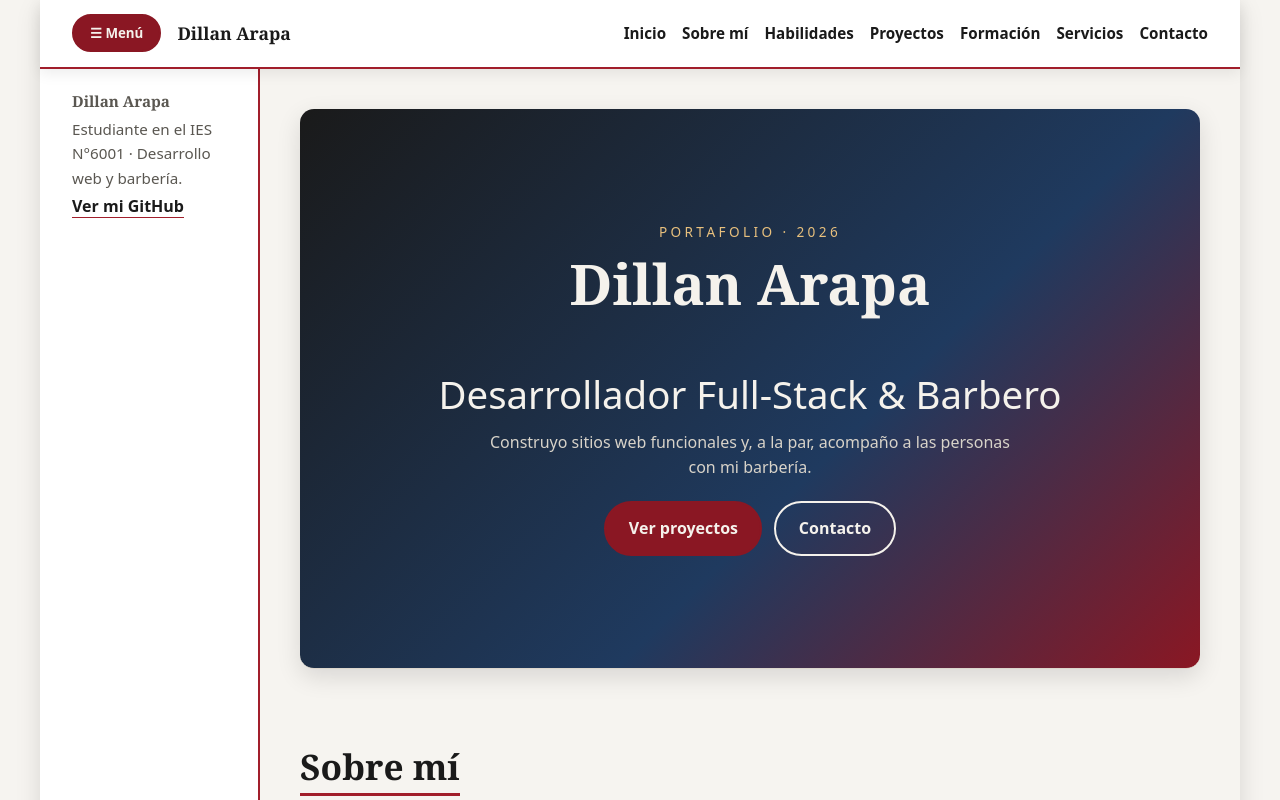
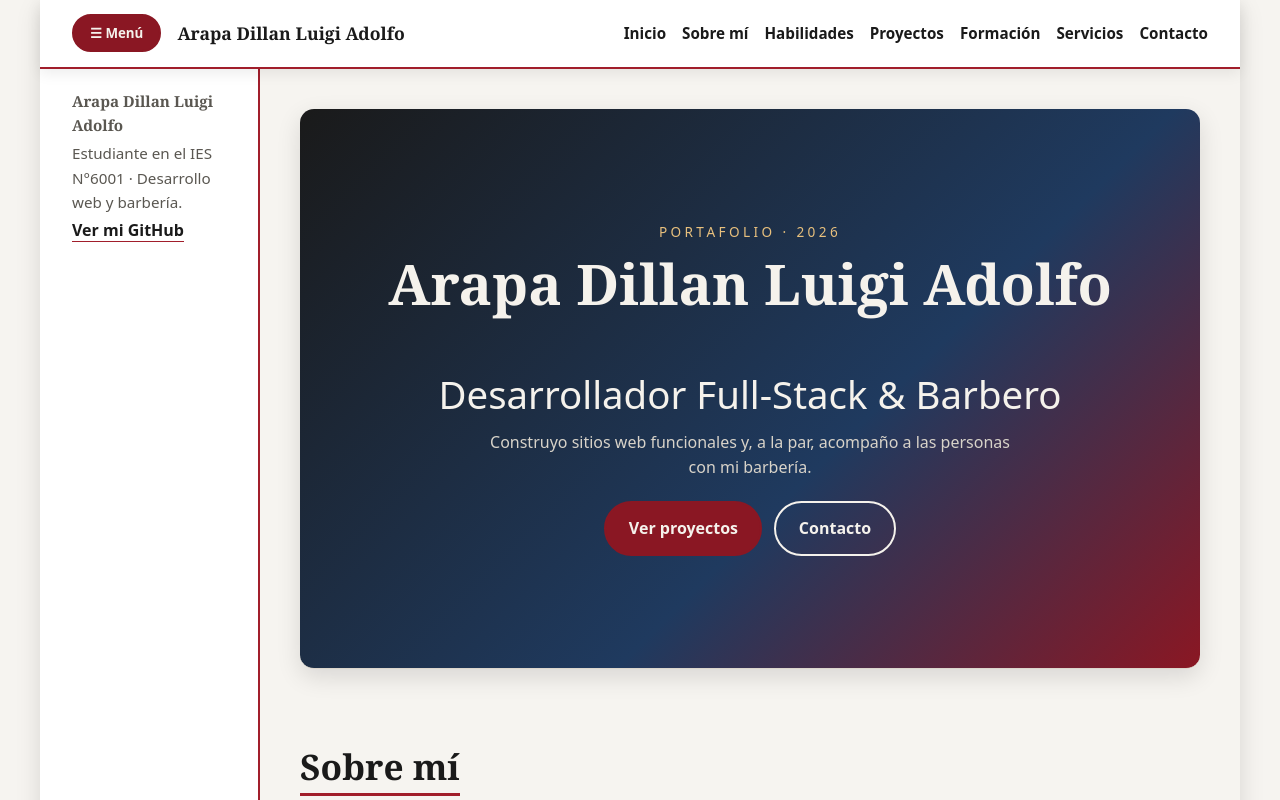
Before and after one commit to ArapaDillan10/Mi-portafolio, a plain HTML site: page index.html in a window 1280 px wide. Shown: the top 800 px of the page. Drawn offline with Linux system fonts and the light colour scheme.

Commit message:
content: link de Vercel

```diff
--- a/index.html
+++ b/index.html
@@ -3,8 +3,8 @@
 <head>
     <meta charset="UTF-8">
     <meta name="viewport" content="width=device-width, initial-scale=1.0">
-    <title>Dillan Arapa | Desarrollador Web Full-Stack</title>
-    <meta name="description" content="Portafolio de Dillan Arapa, desarrollador web full-stack y barbero. Proyectos con PHP, React, TypeScript y JavaScript, además de DKBZA Barber Studio.">
+    <title>Arapa Dillan Luigi Adolfo | Desarrollador Web Full-Stack</title>
+    <meta name="description" content="Portafolio de Arapa Dillan Luigi Adolfo, desarrollador web full-stack y barbero. Proyectos con PHP, React, TypeScript y JavaScript, además de DKBZA Barber Studio.">
     <link rel="stylesheet" href="css/style.css">
 </head>
 
@@ -14,7 +14,7 @@
     <!-- CABECERA: un solo menú principal -->
     <header class="header">
       <button class="btn-menu" id="toggleBtn" type="button" aria-controls="sidebar" aria-expanded="true">☰ Menú</button>
-      <p class="brand">Dillan Arapa</p>
+      <p class="brand">Arapa Dillan Luigi Adolfo</p>
       <nav class="nav-header" aria-label="Navegación principal">
         <ul>
           <li><a href="#inicio">Inicio</a></li>
@@ -30,7 +30,7 @@
 
     <!-- BARRA LATERAL: accesos rápidos -->
     <aside class="sidebar" id="sidebar" aria-label="Barra lateral">
-      <p class="sidebar-titulo">Dillan Arapa</p>
+      <p class="sidebar-titulo">Arapa Dillan Luigi Adolfo</p>
       <p>Estudiante en el IES N°6001 · Desarrollo web y barbería.</p>
       <a href="https://github.com/ArapaDillan10" target="_blank" rel="noopener noreferrer">Ver mi GitHub</a>
     </aside>
@@ -41,7 +41,7 @@
       <section class="hero" id="inicio" aria-labelledby="titulo-inicio">
         <div class="hero-contenido">
           <p class="hero-nombre">Portafolio · 2026</p>
-          <h1 id="titulo-inicio">Dillan Arapa</h1>
+          <h1 id="titulo-inicio">Arapa Dillan Luigi Adolfo</h1>
           <p class="hero-rol">Desarrollador Full-Stack &amp; Barbero</p>
           <p class="hero-frase">Construyo sitios web funcionales y, a la par, acompaño a las personas con mi barbería.</p>
           <div class="hero-botones">
@@ -57,7 +57,7 @@
         <p>Estudiante de la Tecnicatura Superior en Análisis de Sistemas y Desarrollo de Software (IES N°6001), con experiencia en desarrollo de aplicaciones web full-stack individuales y en equipo, gestión de un emprendimiento propio y atención al público. Busco oportunidades para seguir incorporando conocimientos y experiencia en entornos reales.</p>
         <p>Soy de La Poma. Me formé como barbero en la Academia Fusion Total Studio y disfruto la atención al público. También gestioné un emprendimiento de compra y venta online durante 7 meses.</p>
         <figure class="sobre-mi-figure">
-          <img src="images/dillanft1jpeg.jpeg" alt="Retrato de Dillan Arapa" width="300">
+          <img src="images/dillanft1jpeg.jpeg" alt="Retrato de Arapa Dillan Luigi Adolfo" width="300">
         </figure>
       </section>
 
@@ -84,6 +84,7 @@
             <p><strong>Rol:</strong> desarrollador (proyecto individual).</p>
             <p><strong>Tecnologías:</strong> HTML5, CSS3 y JavaScript.</p>
             <p><strong>Repositorio:</strong> <a href="https://github.com/ArapaDillan10/Mi-portafolio" target="_blank" rel="noopener noreferrer">Ver código</a></p>
+            <p><strong>Demo:</strong> <a href="https://mi-portafolio-arapa.vercel.app/" target="_blank" rel="noopener noreferrer">Ver sitio en vivo</a></p>
           </article>
 
           <article class="card">
@@ -178,7 +179,7 @@
     </main>
 
     <footer>
-      <p>Copyright © 2026 Dillan Arapa.</p>
+      <p>Copyright © 2026 Arapa Dillan Luigi Adolfo.</p>
     </footer>
   </div>
 
```
Also changed, not shown: contact.html (+2 -2 lines), 1 other file.
